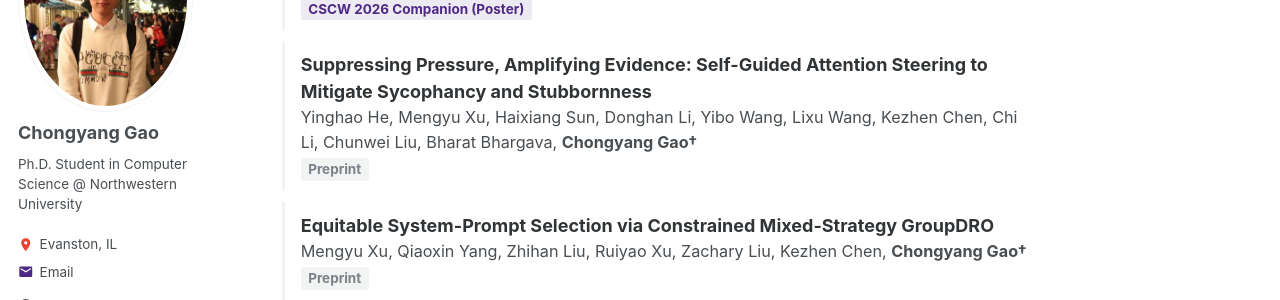
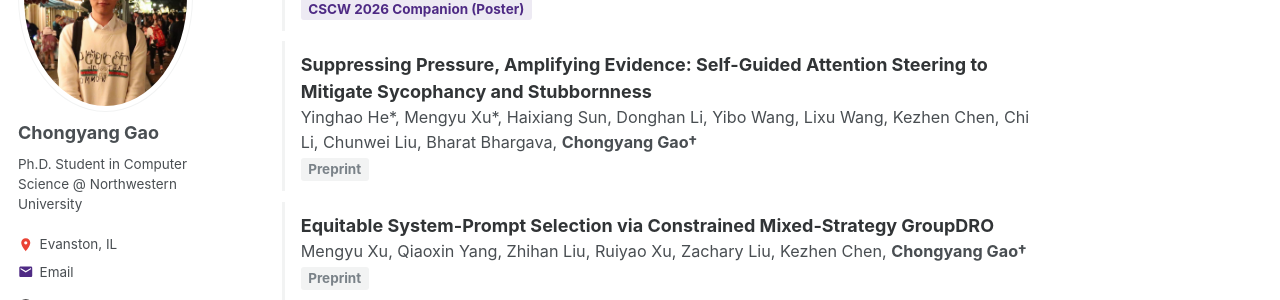
Before and after one commit to GCYZSL/GCYZSL.github.io, a Jekyll site: the page built from _pages/about.md, in a window 1280 px wide and 900 px high, scrolled down 3504 px. Shown: the part 153-453 px from the top of the window. Built offline with Jekyll 4.4.1, drawn with Linux system fonts in a browser that asks for light colours.

Commit message:
Mark co-first authors on attention steering paper
Co-Authored-By: Claude Opus 5.5 <noreply@anthropic.com>

```diff
--- a/_pages/about.md
+++ b/_pages/about.md
@@ -154,7 +154,7 @@ Mentoring
   </li>
   <li>
     <span class="pub-title">Suppressing Pressure, Amplifying Evidence: Self-Guided Attention Steering to Mitigate Sycophancy and Stubbornness</span>
-    <span class="pub-authors">Yinghao He, Mengyu Xu, Haixiang Sun, Donghan Li, Yibo Wang, Lixu Wang, Kezhen Chen, Chi Li, Chunwei Liu, Bharat Bhargava, <b>Chongyang Gao†</b></span>
+    <span class="pub-authors">Yinghao He*, Mengyu Xu*, Haixiang Sun, Donghan Li, Yibo Wang, Lixu Wang, Kezhen Chen, Chi Li, Chunwei Liu, Bharat Bhargava, <b>Chongyang Gao†</b></span>
     <span class="venue venue--preprint">Preprint</span>
   </li>
   <li>
```
